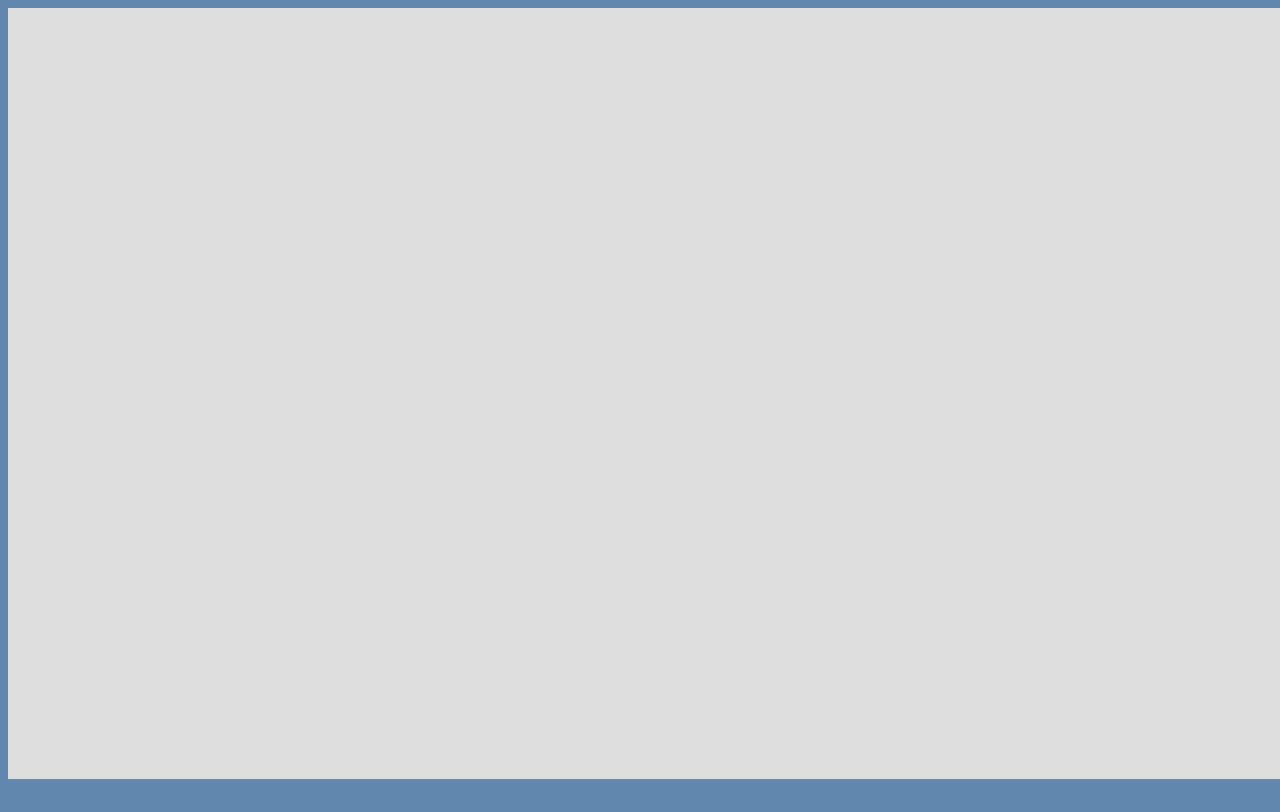
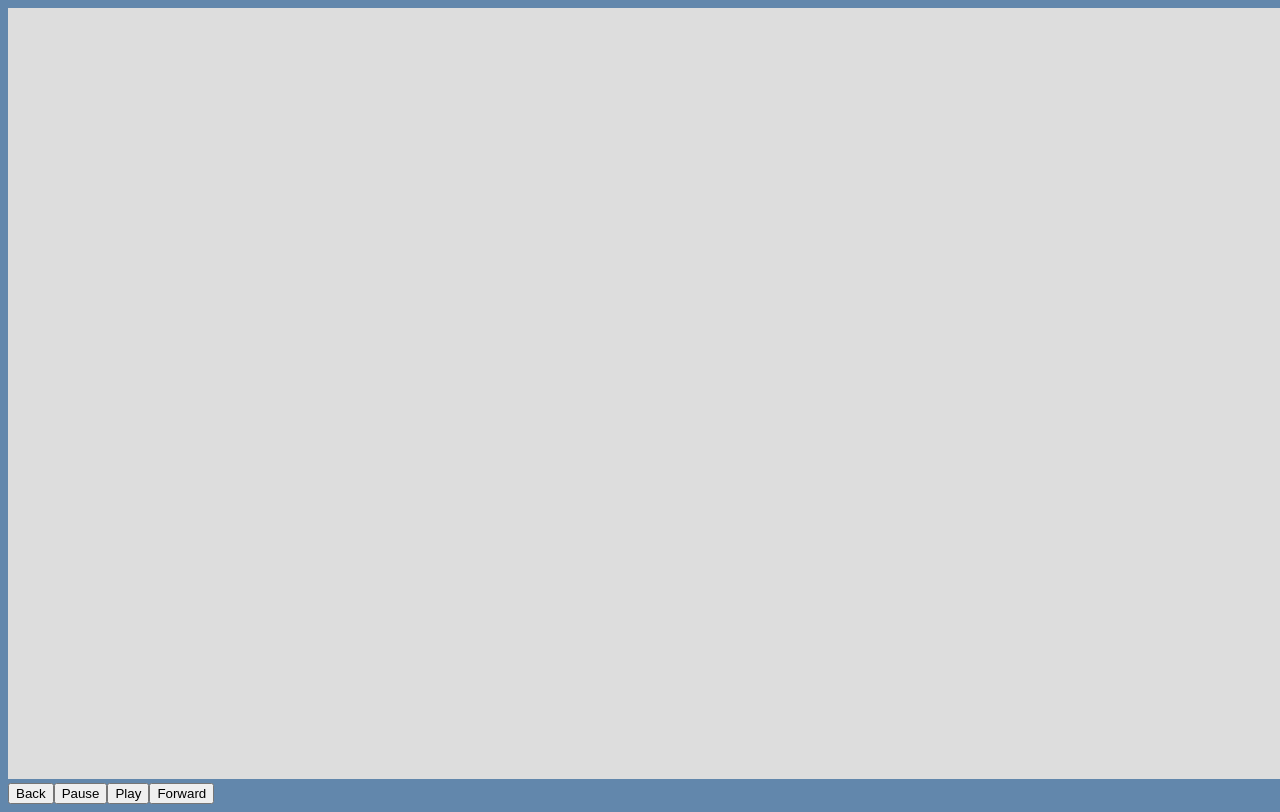
Before and after one commit to bbonsign/interactive-game-of-life, a Vue app: page / in a window 1280 px wide. Shown: the top 812 px of the page. Built offline with nearby package versions, Linux system fonts and the light colour scheme.

Commit message:
Start controls component. Forward ticks seem to work

```diff
--- /dev/null
+++ b/src/components/Controls.vue
@@ -0,0 +1,22 @@
+<template>
+  <div class="controls">
+    <button>Back</button>
+    <button>Pause</button>
+    <button>Play</button>
+    <button @click="life.tick()">Forward</button>
+  </div>
+</template>
+
+<script>
+export default {
+  name: "Controls",
+  props: {
+    life: Object,
+  },
+  methods: {},
+}
+</script>
+
+<!-- Add "scoped" attribute to limit CSS to this component only -->
+<style scoped>
+</style>
--- a/src/components/Universe.vue
+++ b/src/components/Universe.vue
@@ -1,11 +1,13 @@
 <template>
   <div class="universe" @click="clickHandle">
     <canvas id="canvas"></canvas>
+    <Controls :life="life"/>
   </div>
 </template>
 
 <script>
 import { GameOfLife } from "../GameOfLife";
+import Controls from "./Controls";
 
 const CELL_SIZE = 10; // px
 const GRID_COLOR = "#AAAAAA";
@@ -15,6 +17,9 @@ const ALIVE_COLOR = "#000000";
 export default {
   name: "Universe",
   props: {},
+  components: {
+    'Controls': Controls,
+  },
   data() {
     return {
       canvas: null,
```
